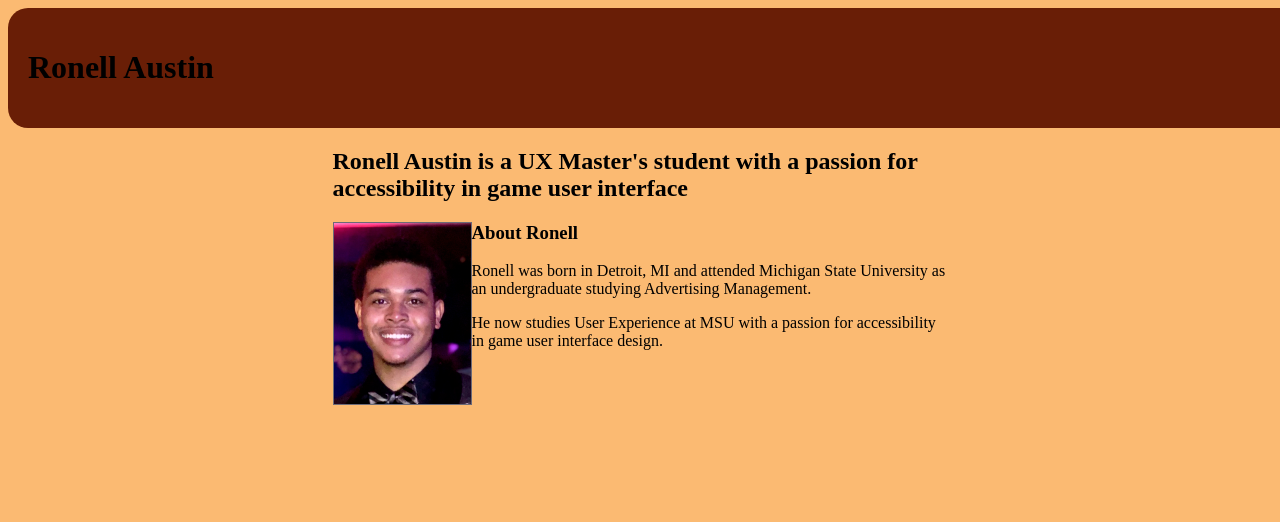
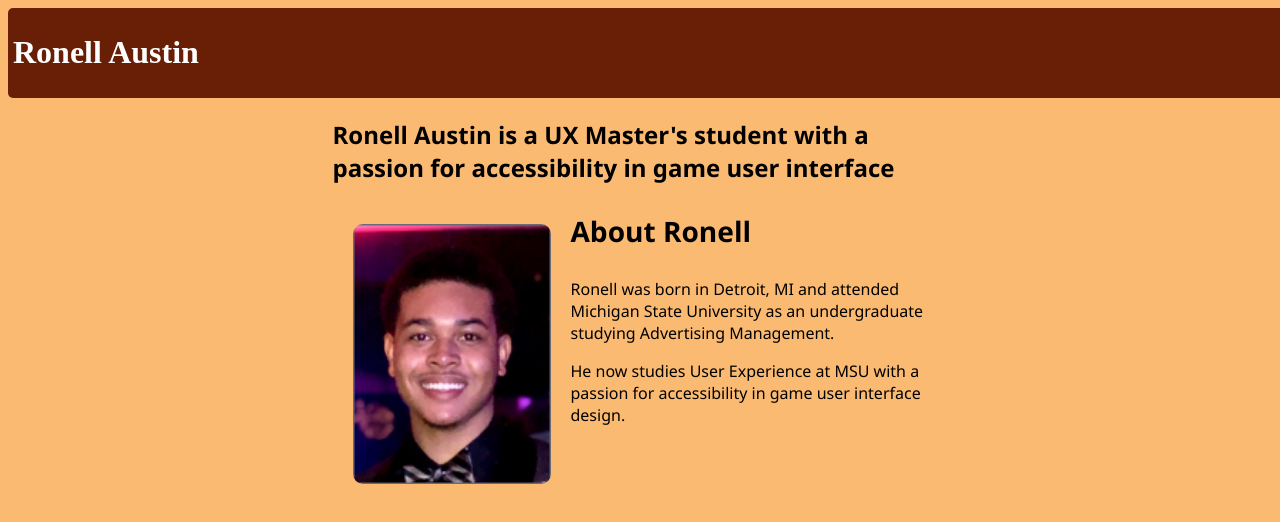
Before and after one commit to ronellux/lab4.5, a plain HTML site: page index.html in a window 1280 px wide. Shown: the top 522 px of the page. Drawn offline with Linux system fonts and the light colour scheme.

Commit message:
new commit

```diff
--- a/screen.css
+++ b/screen.css
@@ -5,22 +5,35 @@ body {
 
 div.header {
     background: #691E06;
-    padding: 20px;
-    width: 1390px;
-    border-radius: 20px;
+    padding: 5px;
+    width: 1410px;
+    margin-right: 20px;
+    border-radius: 5px;
+    color: white;
+    font
+    font-family: 'Segoe UI', Tahoma, Geneva, Verdana, sans-serif;
 }
 
 img{
     float: left;
+    border-radius: 20px;
+    width: 198px;
+    margin: 10px;
+    padding: 10px;
+
 }
 
 .about-ronell{
     margin: 0 auto;
+    font-family: 'Segoe UI', Tahoma, Geneva, Verdana, sans-serif;
+    font-size: x-large;
+    margin-top: 20px;
 
 }
 
 .below {
     margin: 0 auto;
+    font-family: 'Segoe UI', Tahoma, Geneva, Verdana, sans-serif;
 }
 
 div {
@@ -31,4 +44,5 @@ div {
 
 div.bio{
         margin: 0 auto;
+        font-family: 'Segoe UI', Tahoma, Geneva, Verdana, sans-serif;
     }
```
